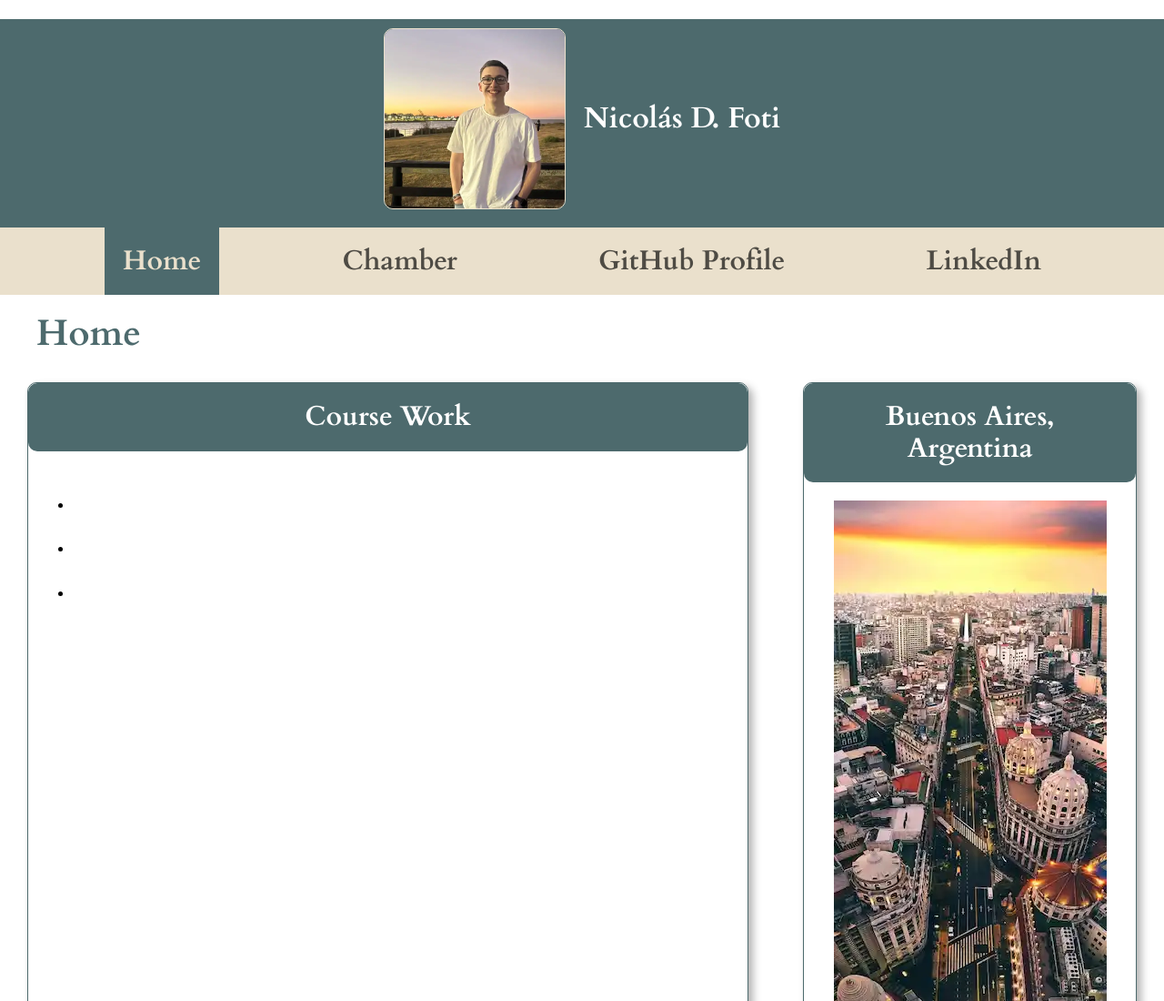
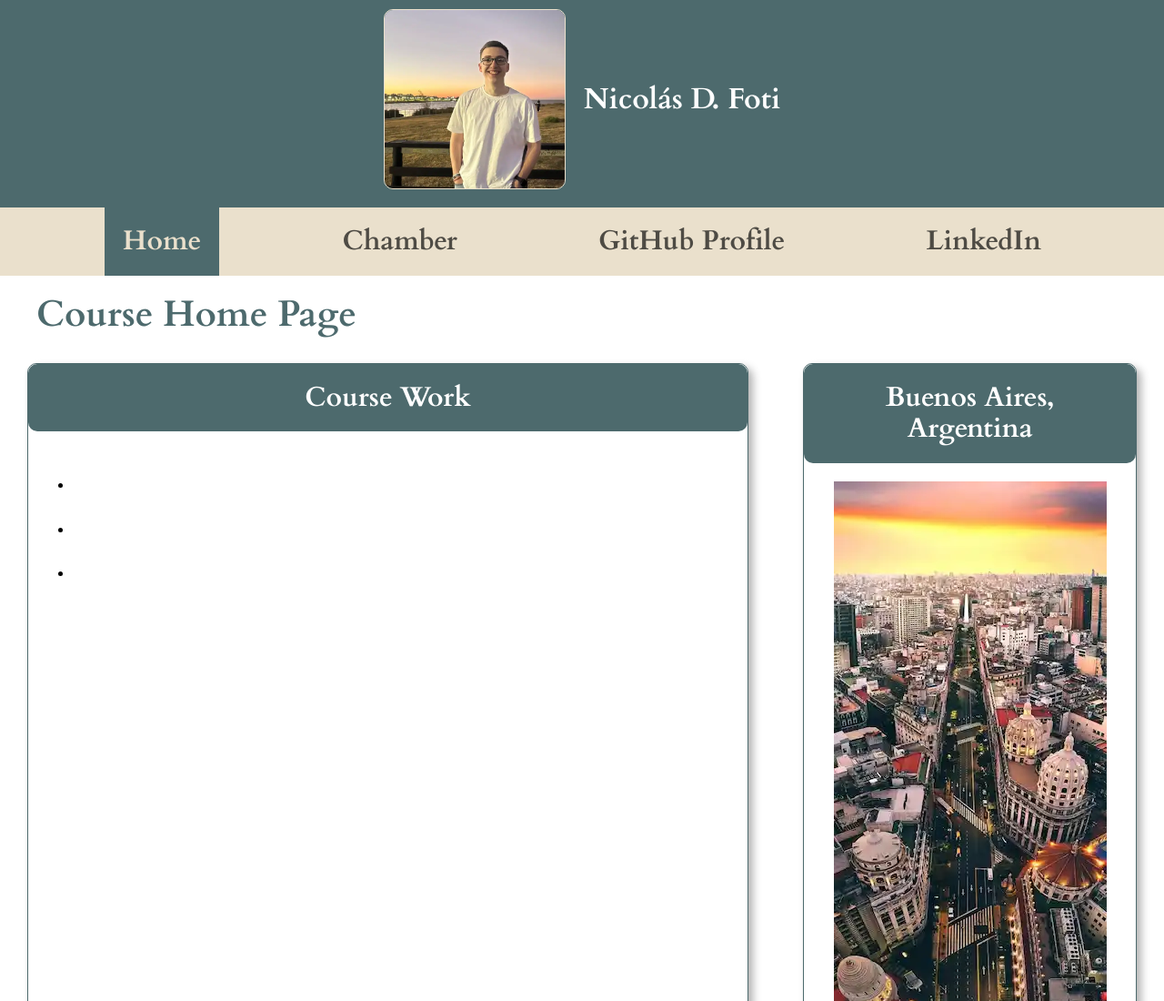
Before and after one commit to nicolasdfoti/wdd231, a plain HTML site: page index.html in a window 1280 px wide. Shown: the top 1100 px of the page at 91% size. Drawn offline with nearby package versions, Linux system fonts and the light colour scheme.

Commit message:
Not fixed...

```diff
--- a/index.html
+++ b/index.html
@@ -18,12 +18,10 @@
         <link rel="preconnect" href="https://fonts.googleapis.com">
         <link rel="preconnect" href="https://fonts.gstatic.com" crossorigin>
         <link href="https://fonts.googleapis.com/css2?family=Cardo:ital,wght@0,400;0,700;1,400&display=swap" rel="stylesheet">
-        <title>Home</title>
+        <title>Course Home Page</title>
     </head>
 
     <body>
-
-        <h1></h1>
 
         <header>
 
@@ -44,7 +42,7 @@
 
         <main>
 
-            <h1>Home</h1>
+            <h1>Course Home Page</h1>
 
             <div class="home-sections">
 
```
